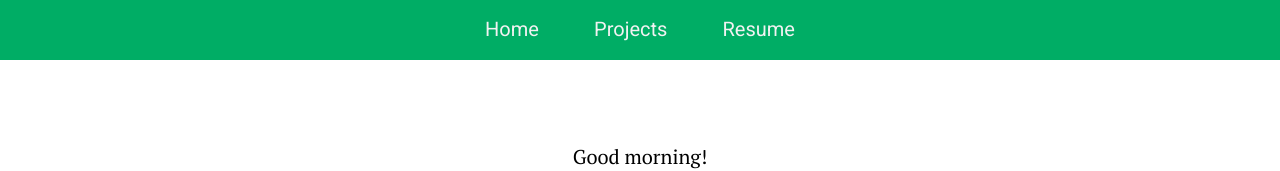
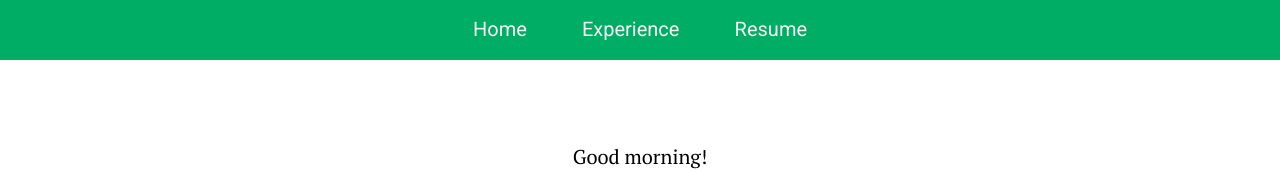
Before and after one commit to susantham/susantham.github.io, a plain HTML site: page index.html in a window 1280 px wide. Shown: the top 171 px of the page. Drawn offline with nearby package versions, Linux system fonts and the light colour scheme.

Commit message:
renamed projects in nav

```diff
--- a/index.html
+++ b/index.html
@@ -31,7 +31,7 @@ https://www.iconfinder.com/icons/394187/github_icon#size=32
         <nav class="top-nav-bar">
             <ul>
                 <li><a class="fade" href="index.html">Home</a></li>
-                <li><a class="fade" href="pages/projects.html">Projects</a></li>
+                <li><a class="fade" href="pages/projects.html">Experience</a></li>
                 <li><a class="fade" href="pages/resume.html">Resume</a></li>
             </ul>
         </nav>
```
